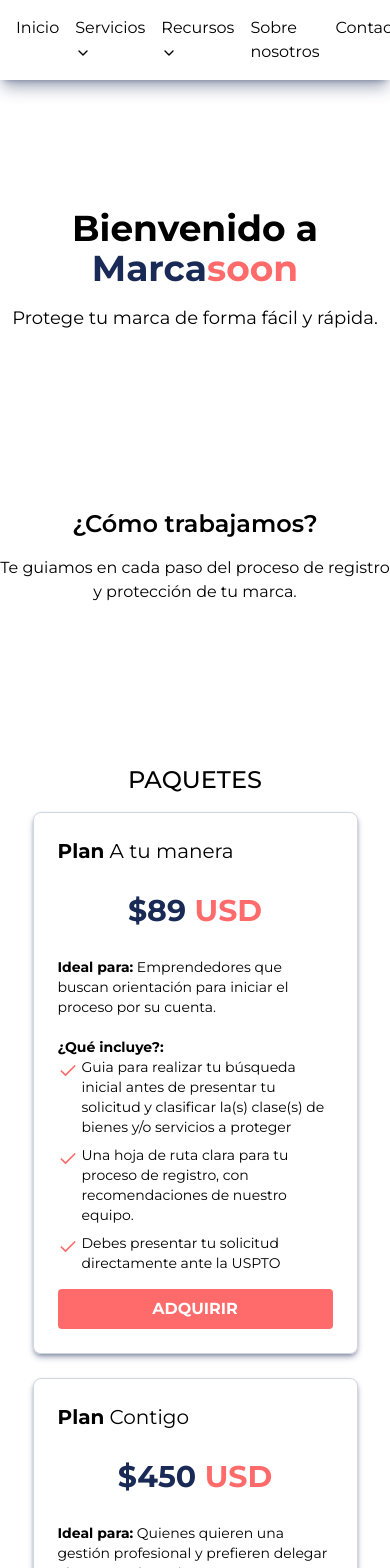
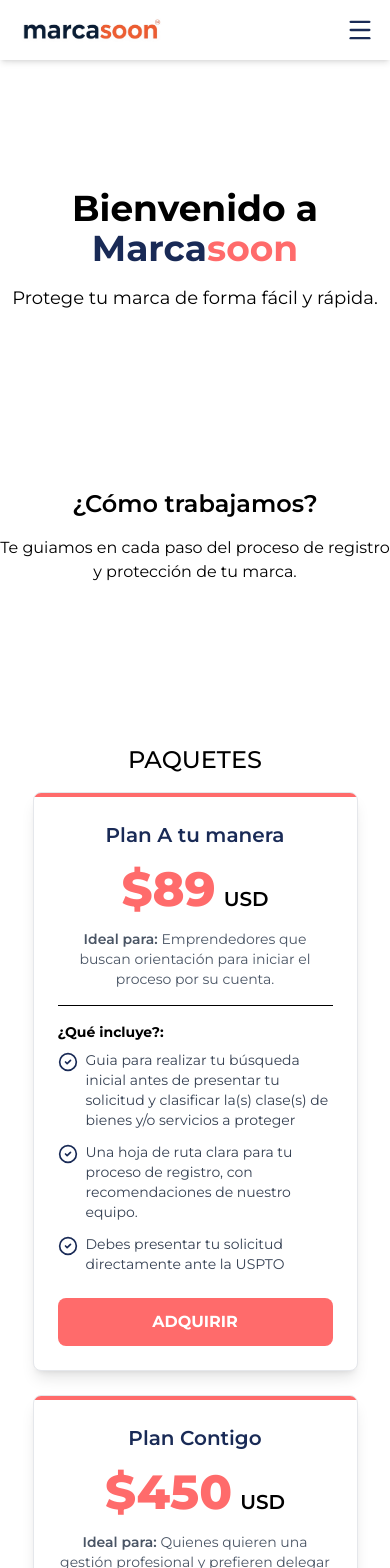
Before and after one commit to ParkerPiter/marcasoon-webapp, a Next.js app in the folder frontend/: page / in a window 390 px wide. Shown: the top 1568 px of the page. Built offline with nearby package versions, Linux system fonts and the light colour scheme.

Commit message:
NavComponent and responsive

```diff
--- /dev/null
+++ b/frontend/src/app/components/NavMobileComponent.tsx
@@ -0,0 +1,77 @@
+"use client";
+
+import { useState } from 'react';
+import { Menu, X, ChevronDown, ChevronUp } from 'lucide-react';
+import LogoComponent from './LogoComponent';
+
+const NavMobileComponent = () => {
+  const [isMenuOpen, setIsMenuOpen] = useState(false);
+  const [isServicesOpen, setIsServicesOpen] = useState(false);
+  const [isResourcesOpen, setIsResourcesOpen] = useState(false);
+
+  const toggleMenu = () => {
+    setIsMenuOpen(!isMenuOpen);
+  };
+
+  return (
+    <nav className=" bg-white shadow-md w-full md:hidden sticky top-0 z-50">
+      {/* Barra superior visible */}
+      <div className="flex items-center justify-between p-4">
+        <LogoComponent />
+        <button onClick={toggleMenu} className="text-[#192A56]">
+          {isMenuOpen ? <X size={28} /> : <Menu size={28} />}
+        </button>
+      </div>
+
+      {/* Menú desplegable */}
+      {isMenuOpen && (
+        <div className="absolute top-full left-0 w-full bg-white shadow-lg py-4 px-5">
+          <ul className="flex flex-col gap-4">
+            <li>
+              <a href="/" className="text-lg text-gray-700 hover:text-[#192A56]">Inicio</a>
+            </li>
+
+            {/* Sub-menú Servicios */}
+            <li>
+              <div onClick={() => setIsServicesOpen(!isServicesOpen)} className="flex justify-between items-center cursor-pointer">
+                <span className="text-lg text-gray-700 hover:text-[#192A56]">Servicios</span>
+                {isServicesOpen ? <ChevronUp className='w-4 h-4 text-black'/> : <ChevronDown className='w-4 h-4 text-black'/>}
+              </div>
+              {isServicesOpen && (
+                <ul className="pl-4 mt-2 flex flex-col gap-2">
+                  <li><a href="/servicios/registro" className="text-gray-600 hover:text-black">Registro de Marca</a></li>
+                  <li><a href="/servicios/busqueda" className="text-gray-600 hover:text-black">Búsqueda Fonética</a></li>
+                  <li><a href="/servicios/consultoria" className="text-gray-600 hover:text-black">Consultoría Legal</a></li>
+                </ul>
+              )}
+            </li>
+
+            {/* Sub-menú Recursos */}
+            <li>
+              <div onClick={() => setIsResourcesOpen(!isResourcesOpen)} className="flex justify-between items-center cursor-pointer">
+                <span className="text-lg text-gray-700 hover:text-[#192A56]">Recursos</span>
+                {isResourcesOpen ? <ChevronUp className='w-4 h-4 text-black'/> : <ChevronDown className='w-4 h-4 text-black'/>}
+              </div>
+              {isResourcesOpen && (
+                <ul className="pl-4 mt-2 flex flex-col gap-2">
+                  <li><a href="/recursos/blog" className="text-gray-600 hover:text-black">Blog</a></li>
+                  <li><a href="/recursos/guias" className="text-gray-600 hover:text-black">Guías</a></li>
+                  <li><a href="/recursos/webinars" className="text-gray-600 hover:text-black">Webinars</a></li>
+                </ul>
+              )}
+            </li>
+
+            <li>
+              <a href="/about" className="text-lg text-gray-700 hover:text-[#192A56]">Sobre nosotros</a>
+            </li>
+            <li>
+              <a href="/contact" className="text-lg text-gray-700 hover:text-[#192A56]">Contacto</a>
+            </li>
+          </ul>
+        </div>
+      )}
+    </nav>
+  );
+};
+
+export default NavMobileComponent;
--- a/frontend/src/app/components/packages/Card.tsx
+++ b/frontend/src/app/components/packages/Card.tsx
@@ -1,36 +1,46 @@
 "use client";
 
 import { CardPrice } from "@/app/interfaces/card";
-import {Check} from 'lucide-react';
+import {CheckCircle2} from 'lucide-react';
 
 const Card = ( { id, title, includes, description, price, client_objetive } : CardPrice) => {
   return (
-    <div className="border border-gray-300 rounded-lg p-6 shadow-md shadow-[#192a5667] hover:shadow-2xl transition-shadow duration-300 flex flex-col">
-        <p className="text-xl" ><span className="font-bold">Plan</span> {title}</p>
-        <div className="flex flex-col  h-full">
-            <div>
-                <div className="my-4 min-h-[60px] flex items-center justify-center">
-                    <p className="text-3xl font-bold text-center text-[#192A56]" >${price} <span className="text-[#FF6B6B]">USD</span></p>
-                </div>
-                <div className="min-h-[80px]">
-                    <p className="text-sm" ><span className="font-bold">Ideal para:</span> {client_objetive}</p>
-                </div>
+    <div className="group border border-gray-200 rounded-lg shadow-lg hover:shadow-2xl transition-shadow duration-300 flex flex-col bg-white overflow-hidden">
+        <div className="border-t-4 border-[#FF6B6B] group-hover:border-[#192A56] transition-colors duration-300"></div>
+
+        <div className="p-6 flex flex-col h-full">
+            <p className="text-xl text-center font-semibold text-[#192A56]">Plan {title}</p>
+
+            <div className="my-4 flex items-baseline justify-center text-center">
+                <span className="text-5xl font-extrabold text-[#FF6B6B]">${price}</span>
+                <span className="text-xl font-semibold text-black-500 ml-2">USD</span>
             </div>
 
-            <div className="min-h-[200px]">
-                <ul className="text-sm space-y-2" ><span className="font-bold">¿Qué incluye?:</span>
+            <div className="min-h-[60px] text-center">
+                <p className="text-sm text-gray-600">
+                    <span className="font-semibold">Ideal para:</span> {client_objetive}
+                </p>
+            </div>
+
+            <hr className="my-4" />
+
+            <div className="flex-grow">
+                <ul className="text-sm space-y-3">
+                    <span className="font-bold text-black-500">¿Qué incluye?:</span>
                     {includes.map((item, index) => (
-                      <li key={index} className="flex items-start gap-1">
-                        <Check className="flex-shrink-0 mt-1 w-5 h-5 text-[#FF6B6B]" />
-                        <span>{item}</span>
+                      <li key={index} className="flex items-start mt-2 gap-2">
+                        <CheckCircle2 className="flex-shrink-0 mt-0.5 w-5 h-5 text-[#192A56]" />
+                        <span className="text-gray-700">{item}</span>
                       </li>
                     ))}
                 </ul>
             </div>
-            <div className="mt-auto flex justify-center w-full">
-                <button className="w-full uppercase font-bold mt-4 button bg-[#FF6B6B] text-white py-2 px-4 rounded hover:cursor-pointer hover:bg-[#192A56]">Adquirir</button>
+
+            <div className="mt-auto pt-6">
+                <button className="w-full uppercase font-bold bg-[#FF6B6B] text-white py-3 px-4 rounded-lg hover:bg-[#192A56] transition-colors duration-300 hover:cursor-pointer">
+                    Adquirir
+                </button>
             </div>
-
         </div>
       </div>
 
--- a/frontend/src/app/page.tsx
+++ b/frontend/src/app/page.tsx
@@ -1,11 +1,33 @@
+"use client";
 import Image from "next/image";
 import NavComponent from "./components/NavComponent";
+import NavMobileComponent from "./components/NavMobileComponent";
 import Cards from "./components/packages/Cards";
+import { useState, useEffect } from "react";
 
 export default function Home() {
+  const [isMobile, setIsMobile] = useState(false);
+
+  useEffect(() => {
+    const handleResize = () => {
+      setIsMobile(window.innerWidth < 768);
+    };
+
+    window.addEventListener("resize", handleResize);
+    handleResize();
+
+    return () => {
+      window.removeEventListener("resize", handleResize);
+    };
+  }, []);
+
   return (
     <div className="font-sans min-h-screen  pb-20 flex flex-col gap-16 items-center">
+      {isMobile &&
+      <NavMobileComponent />
+       } {!isMobile &&
       <NavComponent />
+       }
       {/* Hero */}
       <section className="w-full py-16 text-black">
         <h1 className="text-4xl font-bold text-center mb-4">Bienvenido a <span className="text-[#192A56]">Marca</span><span className="text-[#FF6B6B]">soon</span></h1>
```
